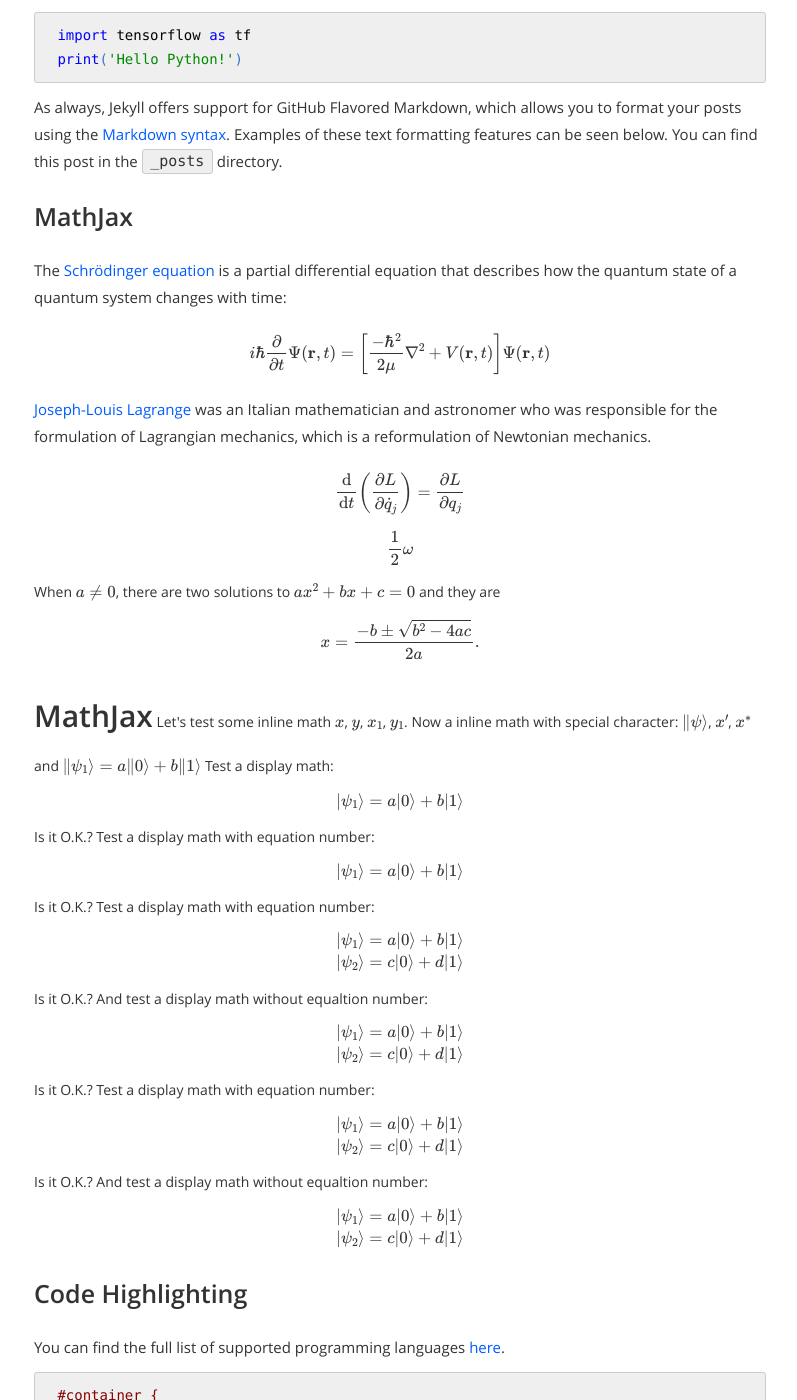
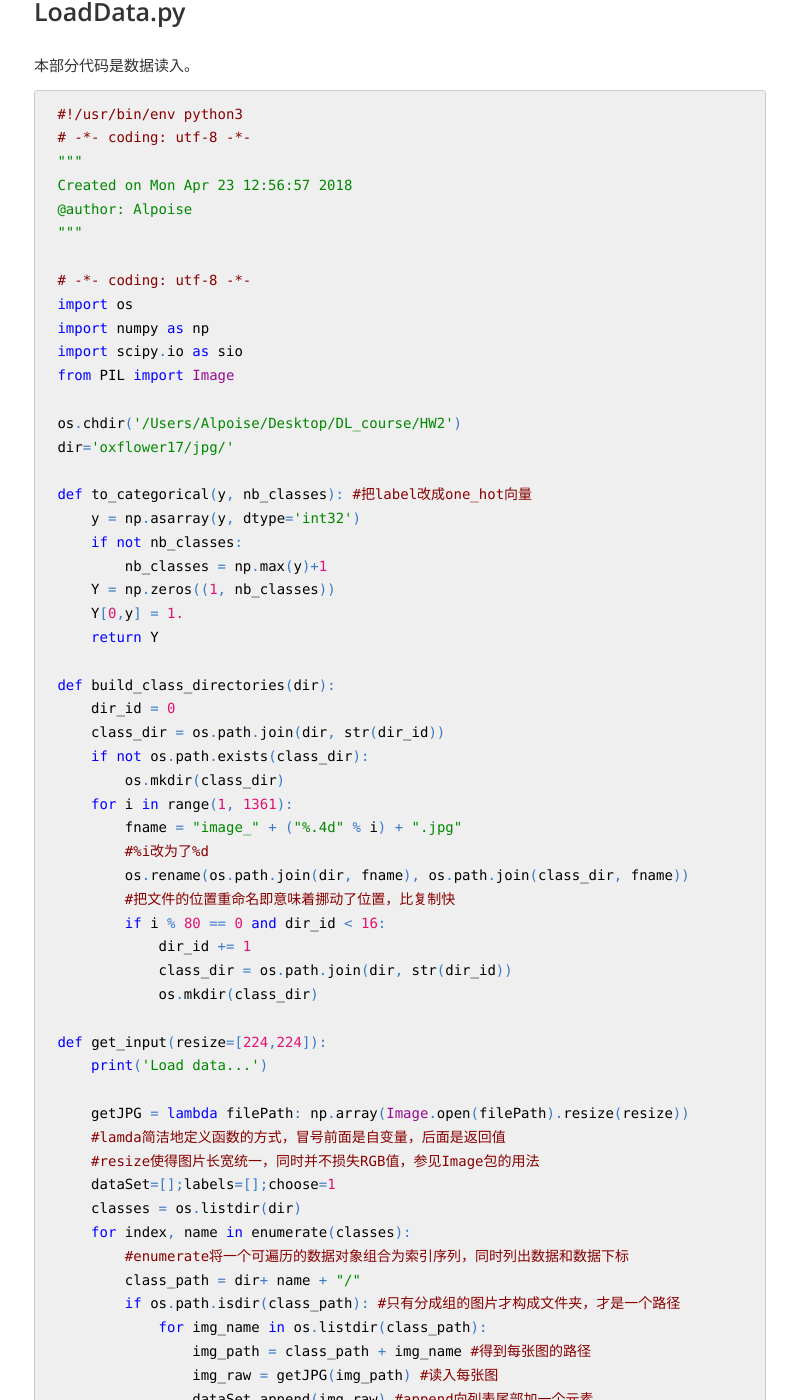
Before and after one commit to alpoise/alpoise.github.io, a Jekyll site: the page built from _posts/2018-04-24-AlexNet.md, in a window 1280 px wide and 1400 px high, scrolled down 229 px. Shown: the whole window, without its empty margins (240-1037 px from the left). Built offline with Jekyll 4.4.1, drawn with Linux system fonts in a browser that asks for light colours; formulas are drawn with MathJax 3; comment, search, counter and statistics services are not loaded; some of the changed text lies outside the part shown.

Commit message:
loadData
loadData noted

````diff
--- a/_posts/2018-04-24-AlexNet.md
+++ b/_posts/2018-04-24-AlexNet.md
@@ -15,112 +15,113 @@ tags:
 
 
 AlexNet作为CNN的一类，下面是结合Tensorflow在oxflowers数据上对其的实现。
+## LoadData.py
+本部分代码是数据读入。
 ```py
-import tensorflow as tf
-print('Hello Python!')
+#!/usr/bin/env python3
+# -*- coding: utf-8 -*-
+"""
+Created on Mon Apr 23 12:56:57 2018
+
+@author: Alpoise
+"""
+
+# -*- coding: utf-8 -*-
+import os
+import numpy as np
+import scipy.io as sio
+from PIL import Image
+
+os.chdir('/Users/Alpoise/Desktop/DL_course/HW2')
+dir='oxflower17/jpg/'
+
+def to_categorical(y, nb_classes): #把label改成one_hot向量
+    y = np.asarray(y, dtype='int32')
+    if not nb_classes:
+        nb_classes = np.max(y)+1
+    Y = np.zeros((1, nb_classes))
+    Y[0,y] = 1.
+    return Y
+
+def build_class_directories(dir):
+    dir_id = 0
+    class_dir = os.path.join(dir, str(dir_id))
+    if not os.path.exists(class_dir):
+        os.mkdir(class_dir)
+    for i in range(1, 1361):
+        fname = "image_" + ("%.4d" % i) + ".jpg"
+        #%i改为了%d
+        os.rename(os.path.join(dir, fname), os.path.join(class_dir, fname))
+        #把文件的位置重命名即意味着挪动了位置，比复制快
+        if i % 80 == 0 and dir_id < 16:
+            dir_id += 1
+            class_dir = os.path.join(dir, str(dir_id))
+            os.mkdir(class_dir)
+
+def get_input(resize=[224,224]):
+    print('Load data...')
+
+    getJPG = lambda filePath: np.array(Image.open(filePath).resize(resize))
+    #lamda简洁地定义函数的方式，冒号前面是自变量，后面是返回值
+    #resize使得图片长宽统一，同时并不损失RGB值，参见Image包的用法
+    dataSet=[];labels=[];choose=1
+    classes = os.listdir(dir)
+    for index, name in enumerate(classes):
+        #enumerate将一个可遍历的数据对象组合为索引序列，同时列出数据和数据下标
+        class_path = dir+ name + "/"
+        if os.path.isdir(class_path): #只有分成组的图片才构成文件夹，才是一个路径
+            for img_name in os.listdir(class_path):
+                img_path = class_path + img_name #得到每张图的路径
+                img_raw = getJPG(img_path) #读入每张图
+                dataSet.append(img_raw) #append向列表尾部加一个元素
+                y = to_categorical(int(name),17) #标记成one_hot label
+                labels.append(y)
+
+    datasplits = sio.loadmat('oxflower17/datasplits.mat')
+    keys = [x + str(choose) for x in ['trn','val','tst']]
+    #前面定义过choose=1，这里即选了datasplits的1子集
+    train_set, vall_set, test_set = [set(list(datasplits[name][0])) for name in keys]
+    #set函数创建成集合的形式，可并交补
+    train_data, train_label,test_data ,test_label= [],[],[],[]
+
+    for i in range(len(labels)):
+        num = i + 1
+        if num in test_set:
+            test_data.append(dataSet[i])
+            test_label.extend(labels[i])
+        else:
+            train_data.append(dataSet[i])
+            train_label.extend(labels[i])
+        #把索引在test_set的分到测试集，否则分到训练集
+    train_data = np.array(train_data, dtype='float32')
+    train_label = np.array(train_label, dtype='float32')
+    test_data = np.array(test_data, dtype='float32')
+    test_label = np.array(test_label, dtype='float32')
+    return train_data, train_label,test_data ,test_label
+
+def batch_iter(data, batch_size, num_epochs, shuffle=True):
+    #1个epoch等于使用训练集中的全部样本训练一次
+    data = np.array(data)
+    data_size = len(data)
+    num_batches_per_epoch = int((len(data)-1)/batch_size) + 1
+    #重要！说明对每次epoch末尾不足一个batchsize的也算作一个batch，怎么算的见下文end_index处
+    for epoch in range(num_epochs):
+        # 每个epoch把数据打乱下顺序
+        if shuffle:
+            shuffle_indices = np.random.permutation(np.arange(data_size))
+            shuffled_data = data[shuffle_indices]
+        else:
+            shuffled_data = data
+        for batch_num in range(num_batches_per_epoch):
+            start_index = batch_num * batch_size
+            end_index = min((batch_num + 1) * batch_size, data_size)
+            yield shuffled_data[start_index:end_index]
+            #yield就是 return 返回一个值，并且记住这个返回的位置，下次迭代就从这个位置后开始
+
+if __name__=='__main__':
+    #build_class_directories(os.path.join(dir))
+    #首次没有分类好的话运行此函数分类
+    train_data, train_label,test_data, test_label=get_input()
+    print(len(train_data),len(test_data))
+#当模块被直接运行时，__name__ == '__main__'以下代码块将被运行，当模块是被导入时，代码块不被运行
 ```
-As always, Jekyll offers support for GitHub Flavored Markdown, which allows you to format your posts using the [Markdown syntax](https://guides.github.com/features/mastering-markdown/). Examples of these text formatting features can be seen below. You can find this post in the `_posts` directory.
-
-## MathJax
-
-The [Schrödinger equation](https://en.wikipedia.org/wiki/Schr%C3%B6dinger_equation) is a partial differential equation that describes how the quantum state of a quantum system changes with time:
-
-$$
-i\hbar\frac{\partial}{\partial t} \Psi(\mathbf{r},t) = \left [ \frac{-\hbar^2}{2\mu}\nabla^2 + V(\mathbf{r},t)\right ] \Psi(\mathbf{r},t)
-$$
-
-[Joseph-Louis Lagrange](https://en.wikipedia.org/wiki/Joseph-Louis_Lagrange) was an Italian mathematician and astronomer who was responsible for the formulation of Lagrangian mechanics, which is a reformulation of Newtonian mechanics.
-
-$$ \frac{\mathrm{d}}{\mathrm{d}t} \left ( \frac {\partial  L}{\partial \dot{q}_j} \right ) =  \frac {\partial L}{\partial q_j} $$
-
-$$\frac{1}{2} \omega$$
-
-<title>MathJax TeX Test Page</title>
-<script type="text/x-mathjax-config">
- MathJax.Hub.Config({tex2jax: {inlineMath: [['$','$'], ['\\(','\\)']]}});
-</script>
-<script type="text/javascript" async
- src="https://cdn.mathjax.org/mathjax/latest/MathJax.js?config=TeX-AMS_CHTML">
-</script>
-<body>
-
-When $a \ne 0$, there are two solutions to \(ax^2 + bx + c = 0\) and they are
-$$x = {-b \pm \sqrt{b^2-4ac} \over 2a}.$$
-
-<h1> MathJax </h1>
-
-Let's test some inline math $x$, $y$, $x_1$, $y_1$.
-
-Now a inline math with special character: $\|\psi\rangle$, $x'$, $x^*$ and $\|\psi_1\rangle = a\|0\rangle + b\|1\rangle$
-
-Test a display math:
-$$
-  |\psi_1\rangle = a|0\rangle + b|1\rangle
-$$
-Is it O.K.?
-
-Test a display math with equation number:
-\begin{equation}
-  |\psi_1\rangle = a|0\rangle + b|1\rangle
-\end{equation}
-Is it O.K.?
-
-Test a display math with equation number:
-
-$$
- \begin{align}
-   |\psi_1\rangle &= a|0\rangle + b|1\rangle \\
-   |\psi_2\rangle &= c|0\rangle + d|1\rangle
- \end{align}
-$$
-Is it O.K.?
-
-And test a display math without equaltion number:
-$$
- \begin{align*}
-   |\psi_1\rangle &= a|0\rangle + b|1\rangle \\
-   |\psi_2\rangle &= c|0\rangle + d|1\rangle
- \end{align*}
-$$
-Is it O.K.?
-
-Test a display math with equation number:
-$$
-\begin{align}
-   |\psi_1\rangle &= a|0\rangle + b|1\rangle \\
-   |\psi_2\rangle &= c|0\rangle + d|1\rangle
-\end{align}
-$$
-Is it O.K.?
-
-And test a display math without equaltion number:
-$$
-\begin{align*}
-   |\psi_1\rangle &= a|0\rangle + b|1\rangle \\
-   |\psi_2\rangle &= c|0\rangle + d|1\rangle
-\end{align*}
-$$
-
-</body>
-
-## Code Highlighting
-
-You can find the full list of supported programming languages [here](https://github.com/jneen/rouge/wiki/List-of-supported-languages-and-lexers).
-
-```css
-#container {
-  float: left;
-  margin: 0 -240px 0 0;
-  width: 100%;
-}
-```
-
-```ruby
-def print_hi(name)
-  puts "Hi, #{name}"
-end
-print_hi('Tom')
-#=> prints 'Hi, Tom' to STDOUT.
-```
-
-Another option is to embed your code through [Gist](https://en.support.wordpress.com/gist/).
````
